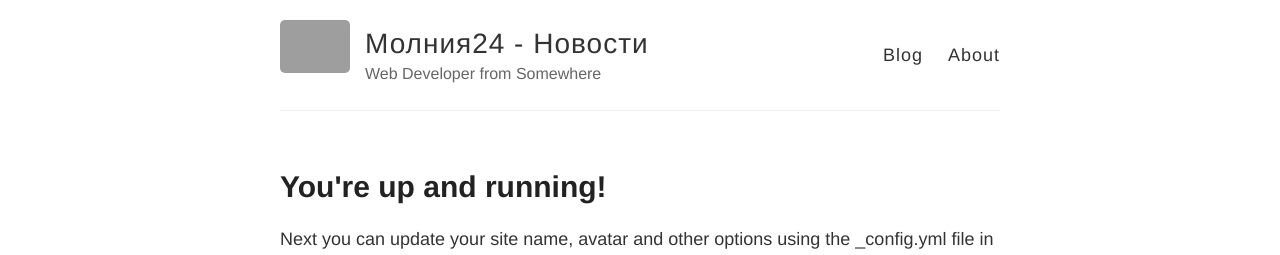
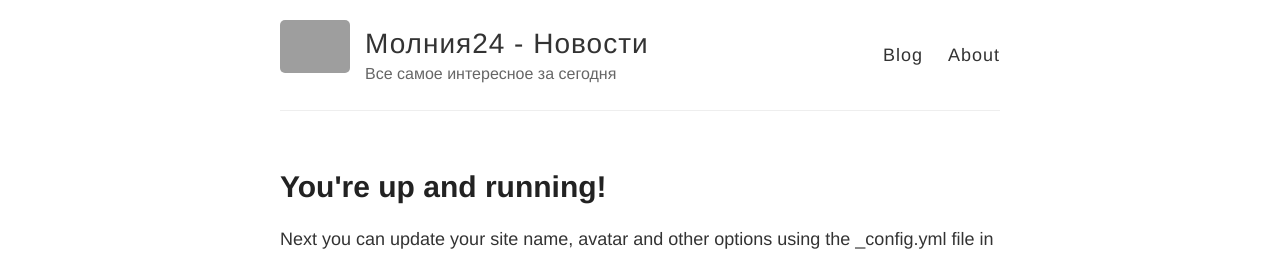
Before and after one commit to shlyahten/shlyahten.github.io, a Jekyll site: the page built from _posts/2014-3-3-Hello-World.md, in a window 1280 px wide. Shown: the top 255 px of the page. Built offline with Jekyll 4.4.1, drawn with Linux system fonts in a browser that asks for light colours; grey boxes are pictures that could not be loaded.

Commit message:
Update _config.yml

```diff
--- a/_config.yml
+++ b/_config.yml
@@ -6,7 +6,7 @@
 name: Молния24 - Новости
 
 # Short bio or description (displayed in the header)
-description: Web Developer from Somewhere
+description: Все самое интересное за сегодня
 
 # URL of your avatar or profile pic (you could use your GitHub profile pic)
 avatar: https://raw.githubusercontent.com/barryclark/jekyll-now/master/images/jekyll-logo.png
```
